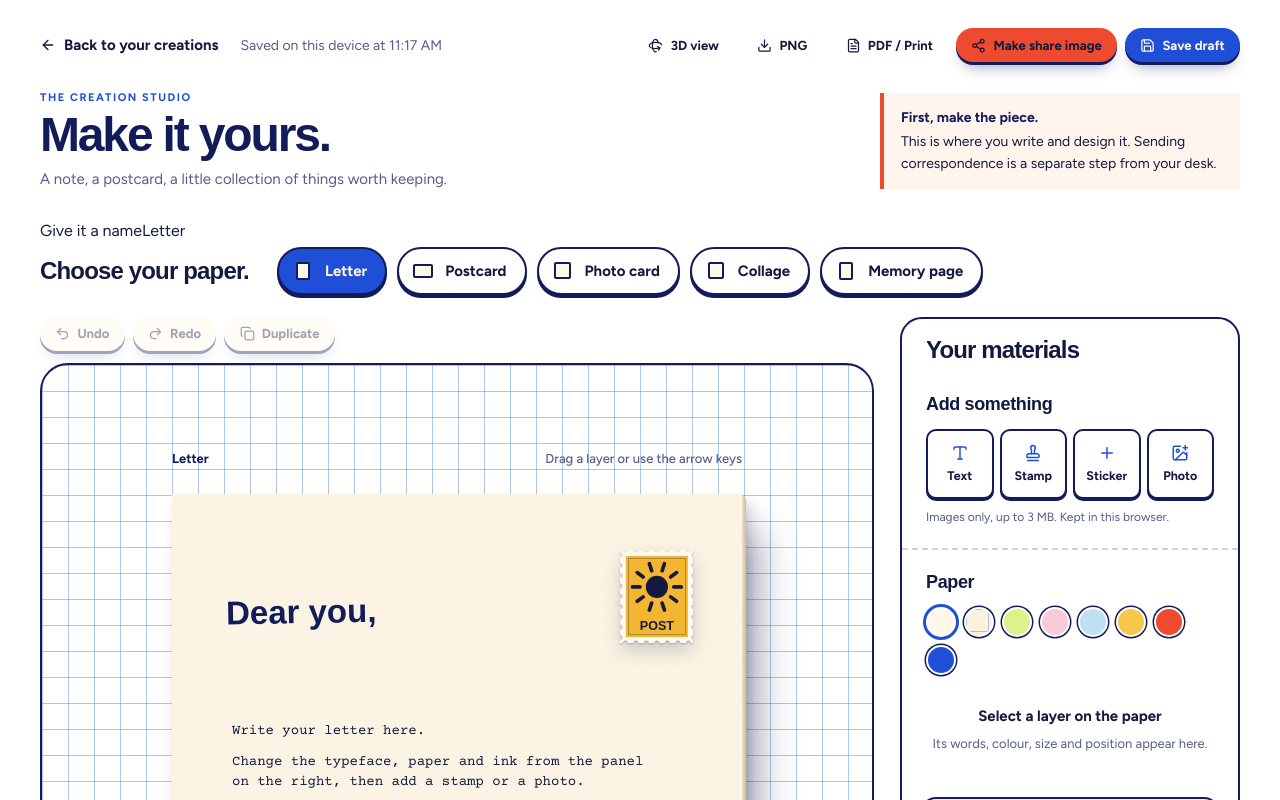
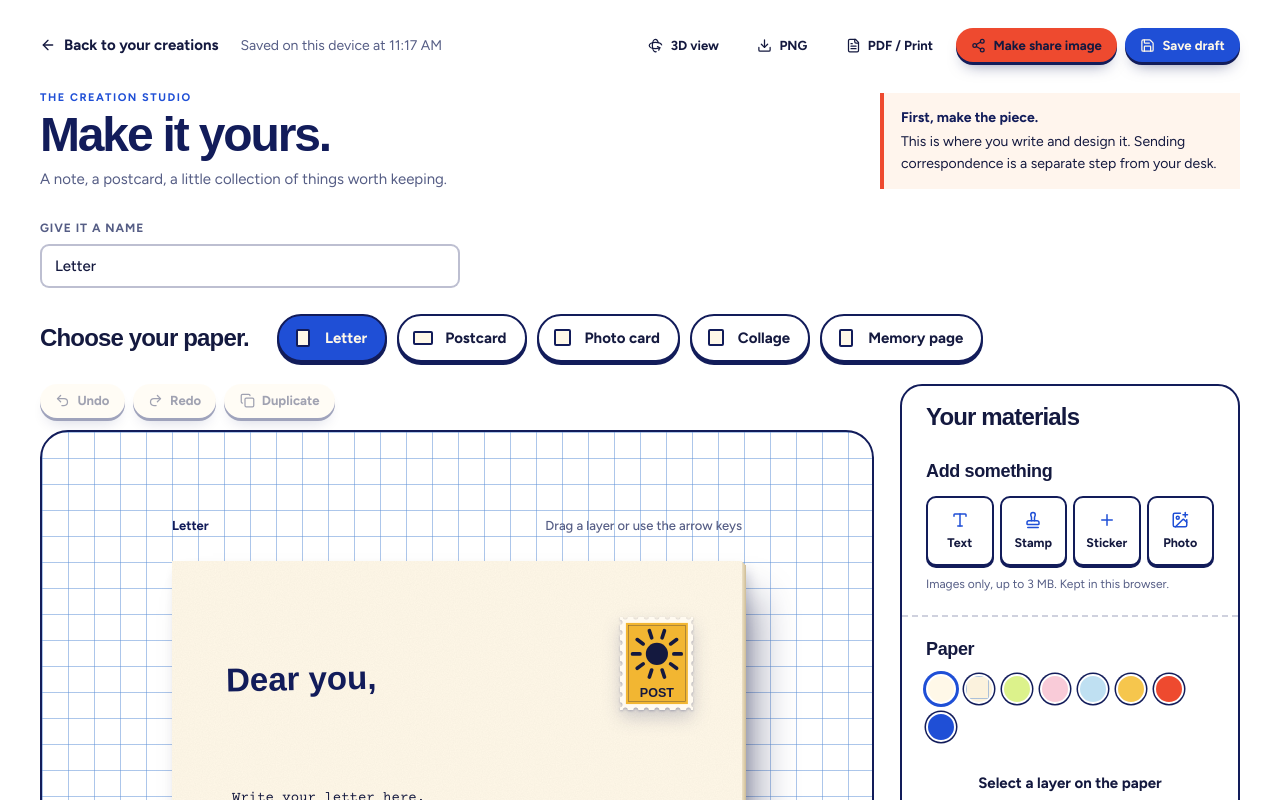
Before and after one commit to Wuraola-Adebisi/Lumie, a React (Vite) app: page /app/create in a window 1280 px wide. Shown: the top 800 px of the page. Built offline with nearby package versions, Linux system fonts and the light colour scheme; a web font is replaced by a local one.

Commit message:
style: add creation title field

```diff
--- a/src/styles/studio.css
+++ b/src/styles/studio.css
@@ -253,3 +253,10 @@
 .studio-assistant :focus-visible { outline: 3px solid var(--cobalt); outline-offset: 3px; }
 @media (max-width: 760px) { .studio-assistant { grid-column: 1 / -1; margin: 14px; } }
 @media print { .studio-assistant { display: none !important; } }
+
+
+/* Named creations */
+.studio-title-field { display: grid; gap: 7px; width: min(100%, 420px); margin: 0 0 22px; }
+.studio-title-field span { color: var(--muted); font-size: 12px; font-weight: 800; letter-spacing: .08em; text-transform: uppercase; }
+.studio-title-field input { width: 100%; min-width: 0; border: 2px solid rgba(18, 28, 90, .28); border-radius: 9px; padding: 11px 13px; background: #fff; color: var(--ink); font: 500 15px 'Figtree', sans-serif; }
+.studio-title-field input:focus { border-color: var(--cobalt); outline: 3px solid rgba(31, 79, 214, .14); }
```
